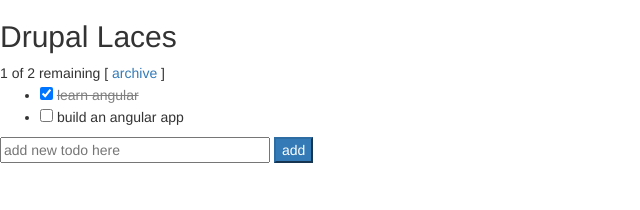
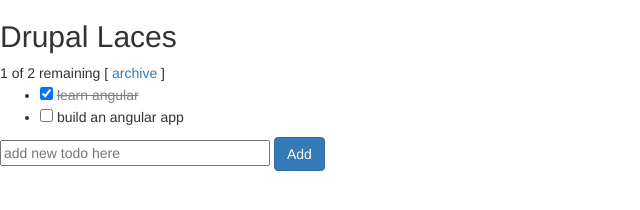
Before and after one commit to VladimirAus/DrupalLaces, a website: page www/index.html in a window 1280 px wide. Shown: the whole page, without its empty margins (0-640 px from the left). Drawn offline with nearby package versions, Linux system fonts and the light colour scheme.

Commit message:
www: bootstrap changes

```diff
--- a/www/index.html
+++ b/www/index.html
@@ -19,10 +19,12 @@
           <span class="done-{{todo.done}}">{{todo.text}}</span>
         </li>
       </ul>
-      <form ng-submit="todoList.addTodo()">
-        <input type="text" ng-model="todoList.todoText"  size="30"
-               placeholder="add new todo here">
-        <input class="btn-primary" type="submit" value="add">
+      <form>
+        <input type="text" size="30"
+          class="form-component"
+          placeholder="add new todo here"
+          ng-model="todoList.todoText" />
+        <button class="btn btn-primary" ng-click="todoList.addTodo()">Add</button>
       </form>
     </div>
     <!-- jQuery (necessary for Bootstrap's JavaScript plugins) -->
```
